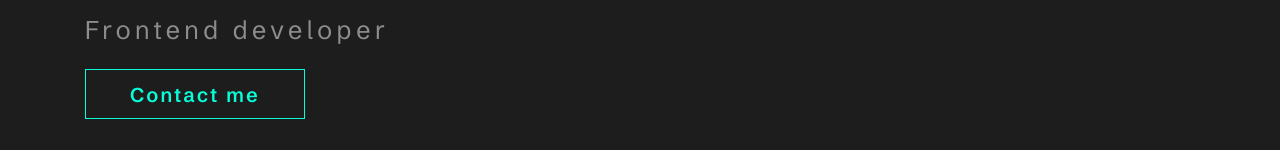
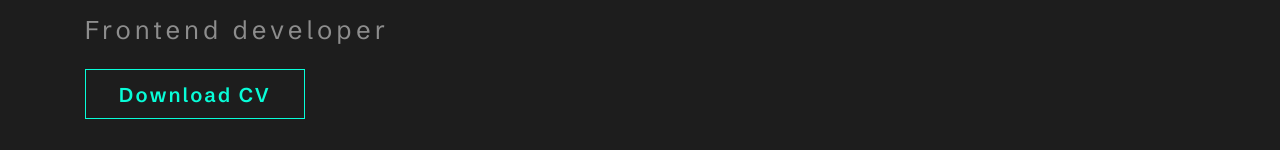
Before and after one commit to hjdskhooba/Baki-Sultanov, a React (Vite) app: page / in a window 1280 px wide. Shown: the part 504-654 px from the top of the page. Built offline with nearby package versions, Linux system fonts and the light colour scheme.

Commit message:
Update Title.jsx

```diff
--- a/src/pages/Main/Title.jsx
+++ b/src/pages/Main/Title.jsx
@@ -69,7 +69,7 @@ const Title = () => {
         </h1>
         <p className="gray-text">Frontend developer</p>
         <Link to="/contacts" className="contact">
-          <div>Contact me</div>
+          <a href="../../cv" download="">Download CV</a>
         </Link>
       </div>
       <div className="scroll-down">
```
